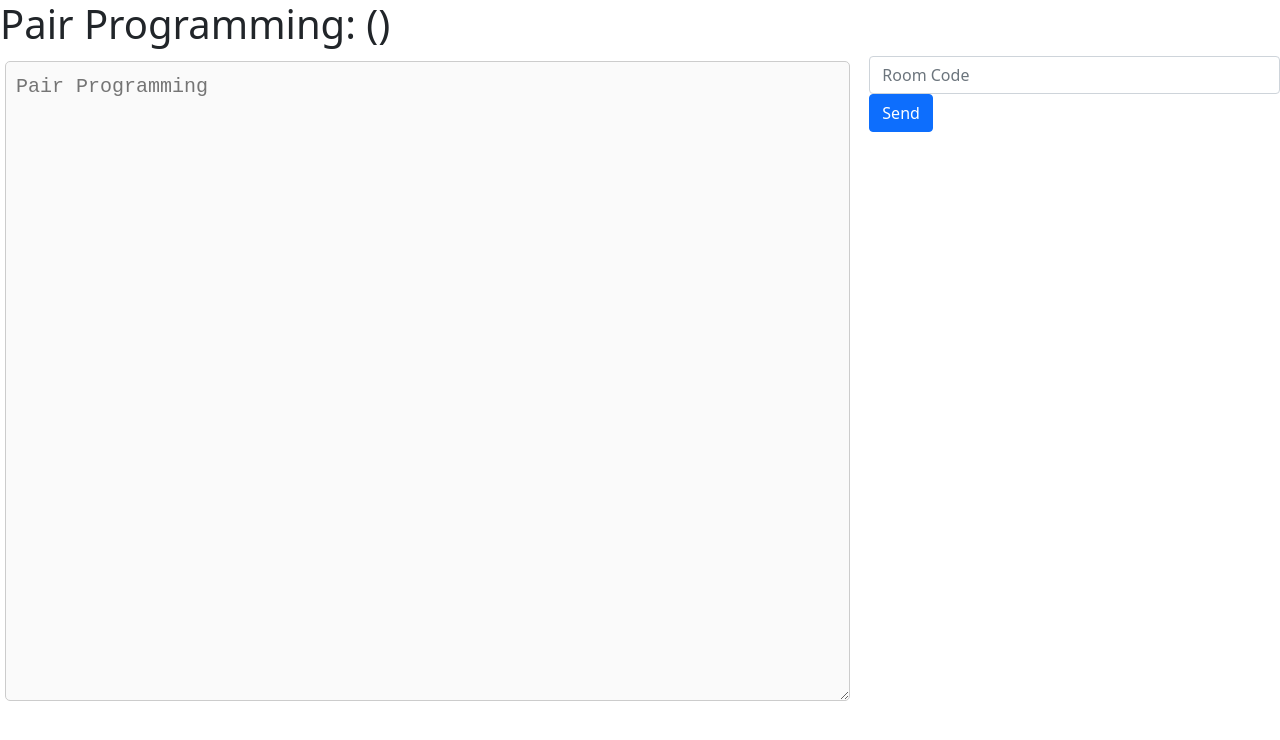
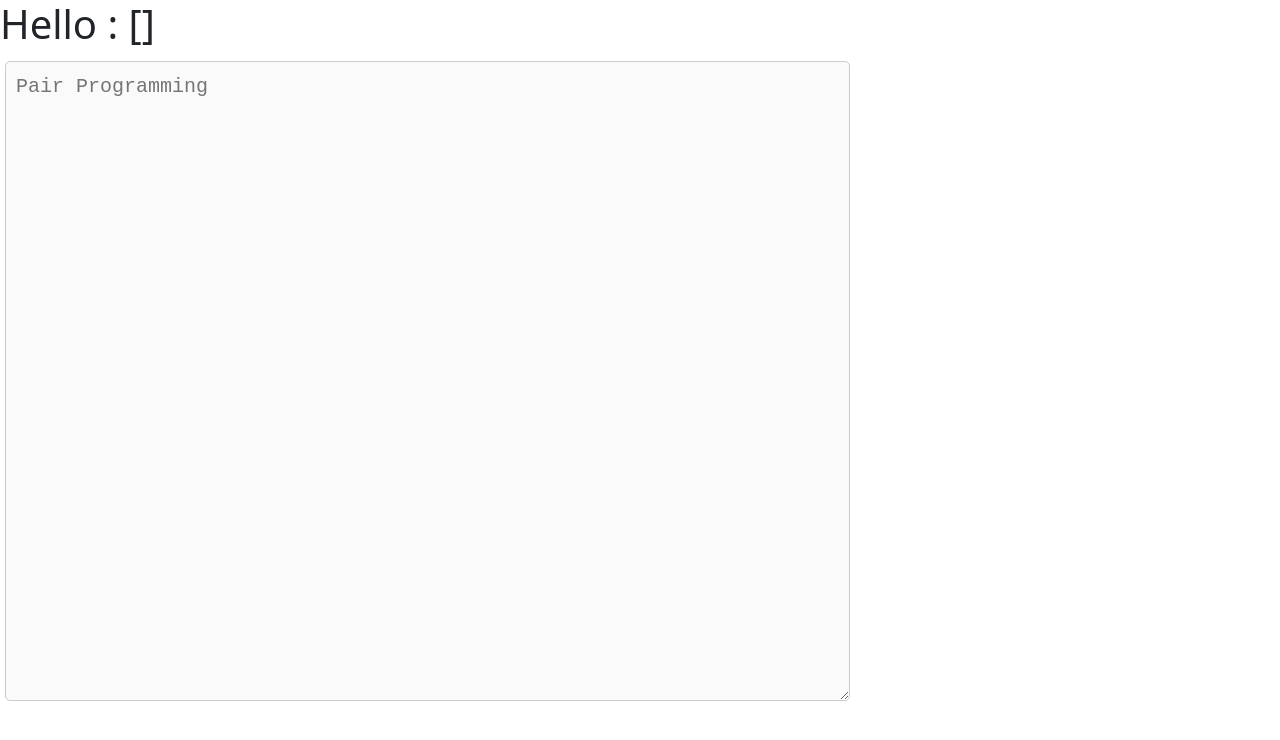
Before and after one commit to surajshende247/bracket-share, a React (Create React App) app in the folder client/: page /pairprogramming in a window 1280 px wide. Shown: the top 740 px of the page. Built offline with nearby package versions, Linux system fonts and the light colour scheme; no server answers.

Commit message:
feature: room join from HomePage

```diff
--- a/client/package.json
+++ b/client/package.json
@@ -6,6 +6,7 @@
     "@testing-library/jest-dom": "^5.15.1",
     "@testing-library/react": "^11.2.7",
     "@testing-library/user-event": "^12.8.3",
+    "ace-builds": "^1.4.13",
     "bootstrap": "^5.1.3",
     "nanoid": "^3.1.30",
     "react": "^17.0.2",
@@ -39,5 +40,5 @@
       "last 1 safari version"
     ]
   },
-  "proxy":"http://localhost:5000"
+  "proxy": "http://localhost:5000"
 }
--- a/client/src/views/Home/Home.js
+++ b/client/src/views/Home/Home.js
@@ -15,7 +15,8 @@ function Home() {
     });
 
     const joinRoom = (e) =>{
-        localStorage.setItem("roomData", JSON.stringify(roomData));
+        localStorage.setItem("userName",roomData.userName);
+        localStorage.setItem("roomCode",roomData.roomCode);
         navigate('/pairprogramming');
     }
 
--- a/client/src/views/PairProgramming/PairProgramming.js
+++ b/client/src/views/PairProgramming/PairProgramming.js
@@ -7,6 +7,7 @@ const socket = io.connect();
 function PairProgramming() {
     const [codeSnippet, setCodeSnippet] = useState();
     const [roomId, setRoomId] = useState('');
+    const [userName, setUserName] = useState('');
 
     const updateCodeSnippet = (e) => {
         e.preventDefault();
@@ -14,24 +15,25 @@ function PairProgramming() {
         socket.emit('chat', {codeSnippet: e.target.value, roomId: roomId});
     }
 
-    const joinRoom = (e) => {
-        e.preventDefault();
-        socket.emit('room', {roomId: roomId});
-    }
-
-
-
-
     useEffect(() => {
         socket.on('chat', (payload) => {
             setCodeSnippet(payload.codeSnippet);
         })
 
+        let roomCode = localStorage.getItem("roomCode");
+        if(roomCode){
+            setRoomId(roomCode);
+            socket.emit('room', {roomId: roomCode});
+        }
+        let userName = localStorage.getItem("userName");
+        if(roomCode){
+            setUserName(userName);
+        }
     })
 
     return (
         <div>
-            <h1>Pair Programming: ({roomId})</h1>
+            <h1>Hello {userName}: [{roomId}]</h1>
 
             <div className="row">
                 <div className="col-md-8">
@@ -44,8 +46,7 @@ function PairProgramming() {
                     </textarea>
                     </div>
                 <div className="col-md-4">
-                    <input type="text" className="form-control" value={roomId} onChange={(e)=>{setRoomId(e.target.value)}} placeholder="Room Code" />
-                    <button className="btn btn-primary"  onClick={joinRoom} >Send</button>
+
                 </div>
 
             </div>
```
Also changed, not shown: 1 other file (tests, documents, lock files or other folders).
